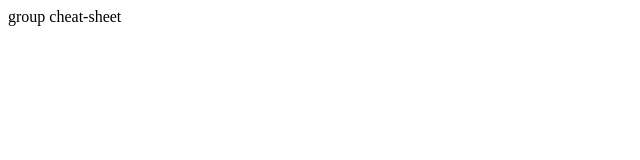
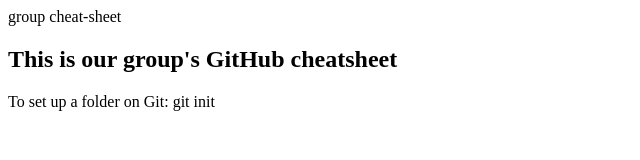
Before and after one commit to sammynqh/group_cheatsheet, a plain HTML site: page index.html in a window 1280 px wide. Shown: the whole page, without its empty margins (0-640 px from the left). Drawn offline with Linux system fonts and the light colour scheme.

Commit message:
Edits to index.html

```diff
--- a/index.html
+++ b/index.html
@@ -1,4 +1,8 @@
 <!DOCTYPE html>
 <html>
 <head> group cheat-sheet </head>
+<body>
+	<h2>This is our group's GitHub cheatsheet</h2>
+	<p>To set up a folder on Git: git init</p>
+	</body>
 </html>
```
